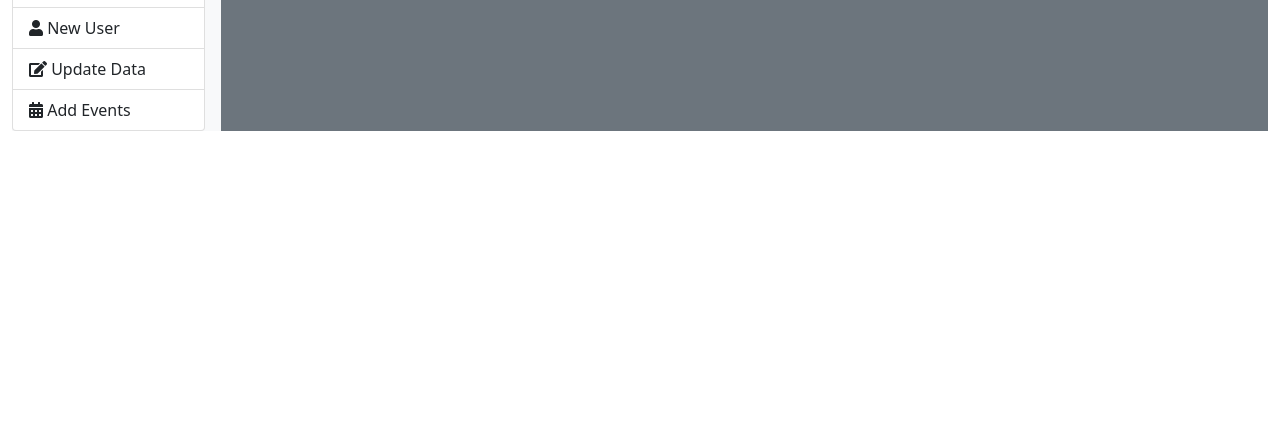
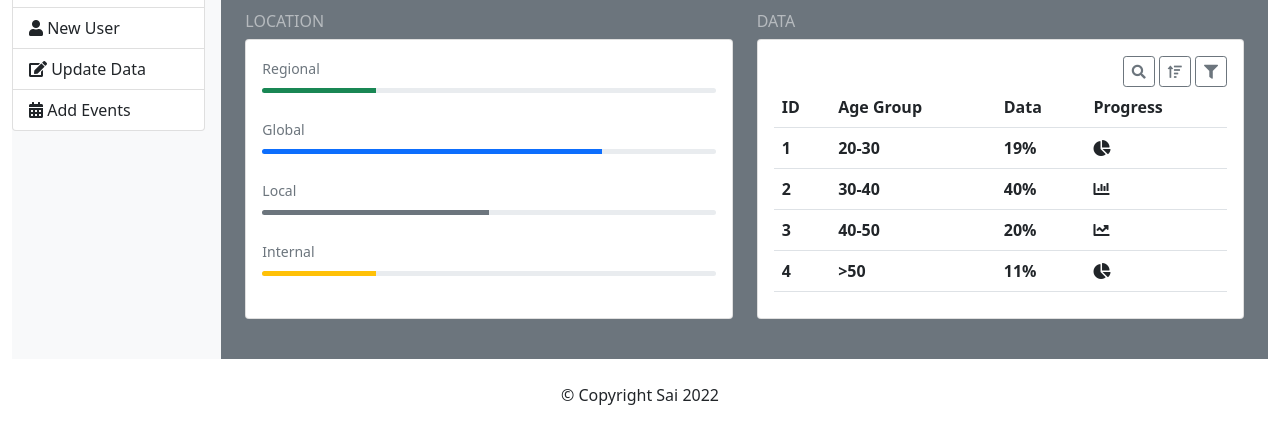
Before and after one commit to SaiWunna21/admindeshboard-em, a plain HTML site: page index.html in a window 1280 px wide. Shown: the part 362-800 px from the top of the page. Drawn offline with nearby package versions, Linux system fonts and the light colour scheme.

Commit message:
finalcommit

```diff
--- a/index.html
+++ b/index.html
@@ -64,6 +64,7 @@
             </nav>
             <!--Main-->
             <main class="col-10 bg-secondary">
+                <!--navbar-->
                 <nav class="navbar navbar-expand-lg navbar-light bg-light">
                     <div class="flex-fill"></div>
                     <div class="navbar nav">
@@ -87,7 +88,9 @@
                         </li>
                     </div>
                 </nav>
+                <!--main-->
                 <div class="container-fluid mt-3 p-4">
+                    <!--alert-->
                     <div class="row mb-3">
                         <div class="col">
                             <div class="alert alert-info">
@@ -97,6 +100,7 @@
                             </div>
                         </div>
                     </div>
+                    <!--stats-->
                     <div class="row flex-column flex-lg-row">
                         <h2 class="h6 text-white-50">QUICK Statistics</h2>
                         <div class="col">
@@ -144,9 +148,94 @@
                             </div>
                         </div>
                     </div>
+                    <!--progress-->
+                    <div class="row mt-4 flex-column flex-lg-row">
+                        <!--left-->
+                        <div class="col">
+                            <h2 class="text-white-50 h6">LOCATION</h2>
+                            <div class="card mb-3" style="height: 280px;">
+
+                                <div class="card-body">
+
+                                    <small class="text-muted">Regional</small>
+                                    <div class="progress mb-4 mt-2" style="height: 5px;">
+                                    <div class="progress-bar bg-success w-25"></div>
+                                    </div>
+
+                                    <small class="text-muted">Global</small>
+                                    <div class="progress mb-4 mt-2" style="height: 5px;">
+                                    <div class="progress-bar bg-primary w-75"></div>
+                                    </div>
+
+                                    <small class="text-muted">Local</small>
+                                    <div class="progress mb-4 mt-2" style="height: 5px;">
+                                    <div class="progress-bar bg-secondary w-50"></div>
+                                    </div>
+
+                                    <small class="text-muted">Internal </small>
+                                    <div class="progress mb-4 mt-2" style="height: 5px;">
+                                    <div class="progress-bar bg-warning w-25"></div>
+                                    </div>
+
+                                </div>
+
+                            </div>
+                        </div>
+                        <!--right-->
+                        <div class="col">
+                            <h2 class="h6 text-white-50">DATA</h2>
+                            <div class="card mb-3" style="height: 280px;">
+                            <div class="card-body">
+                                <div class="text-end">
+                                    <button class="btn btn-sm btn-outline-secondary">
+                                        <i class="fas fa-search"></i>
+                                    </button>
+                                    <button class="btn btn-sm btn-outline-secondary">
+                                        <i class="fas fa-sort-amount-up"></i>
+                                    </button>
+                                    <button class="btn btn-sm btn-outline-secondary">
+                                        <i class="fas fa-filter"></i>
+                                    </button>
+                                </div>
+                                <table class="table">
+                                    <tr>
+                                        <th>ID</th>
+                                        <th>Age Group</th>
+                                        <th>Data</th>
+                                        <th>Progress</th>
+                                    </tr>
+                                    <tr>
+                                        <th>1</th>
+                                        <th>20-30</th>
+                                        <th>19%</th>
+                                        <th><i class="fas fa-chart-pie"></i></th>
+                                    </tr>
+                                    <tr>
+                                        <th>2</th>
+                                        <th>30-40</th>
+                                        <th>40%</th>
+                                        <th><i class="fas fa-chart-bar"></i></th>
+                                    </tr>
+                                    <tr>
+                                        <th>3</th>
+                                        <th>40-50</th>
+                                        <th>20%</th>
+                                        <th><i class="fas fa-chart-line"></i></th>
+                                    </tr>
+                                    <tr>
+                                        <th>4</th>
+                                        <th>>50</th>
+                                        <th>11%</th>
+                                        <th><i class="fas fa-chart-pie"></i></th>
+                                    </tr>
+                                </table>
+                            </div>
+                            </div>
+                        </div>
+                    </div>
                 </div>
-
             </main>
+            <footer class="text-center text-mute py-4">&copy; Copyright Sai 2022</footer>
         </div>
     </div>
 
```
